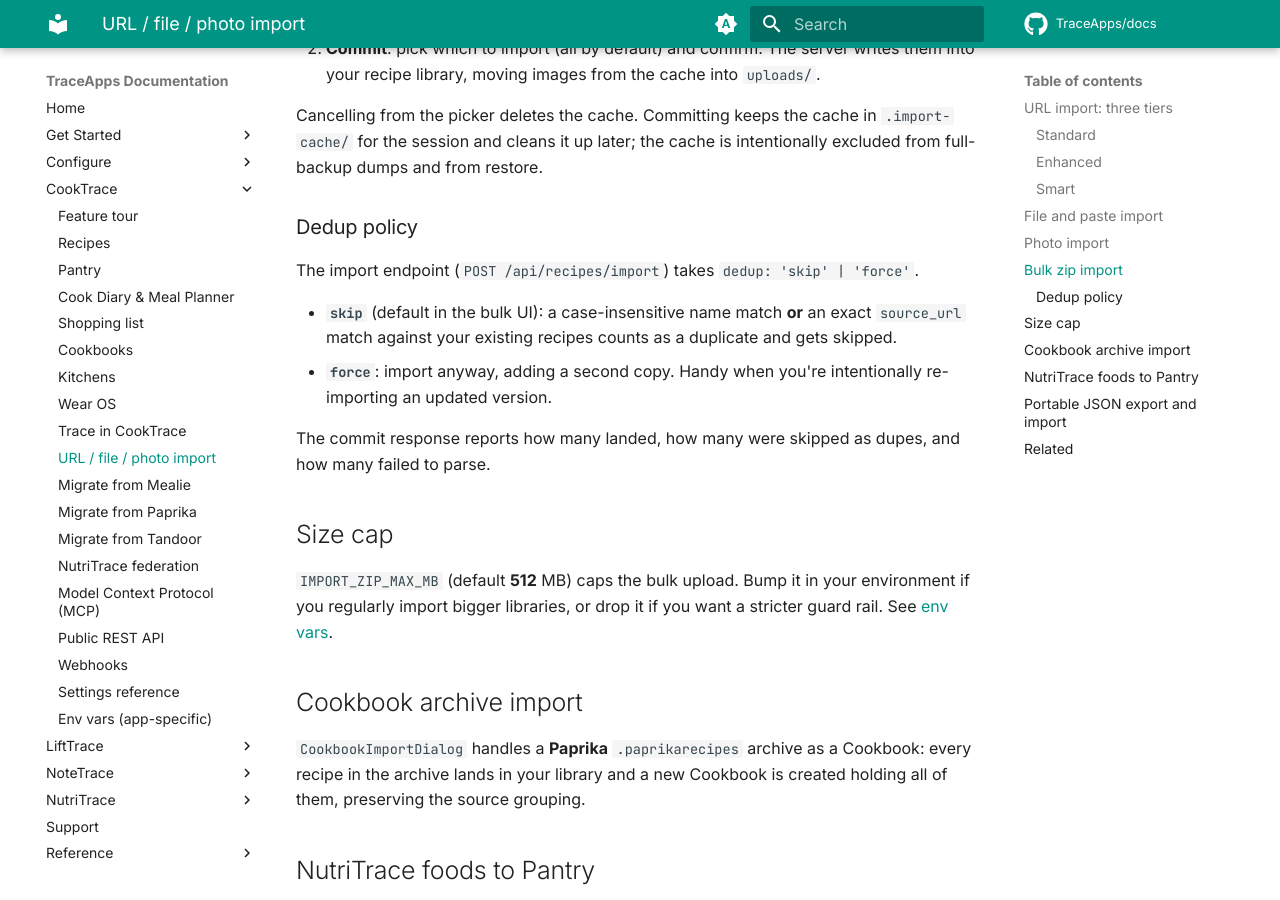
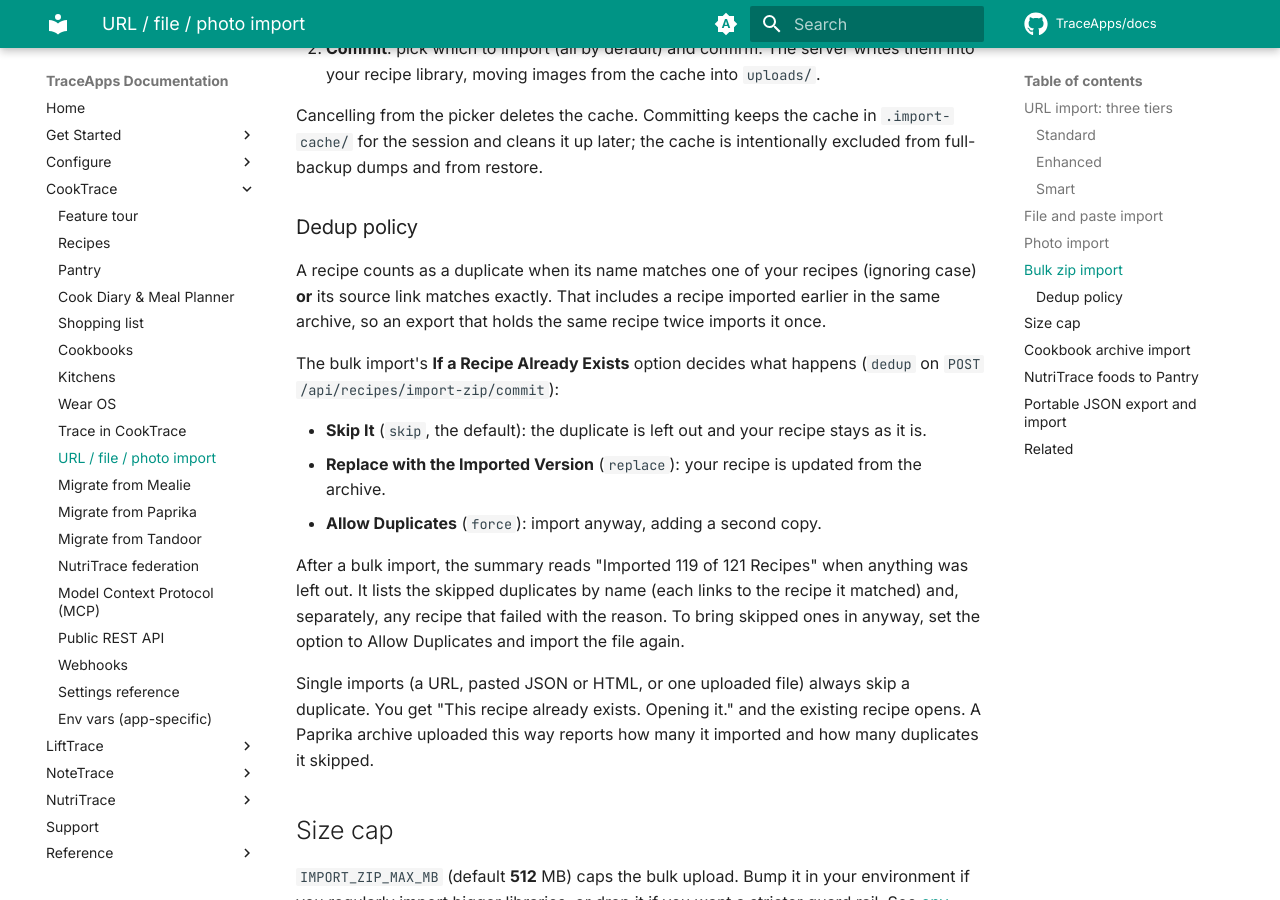
Before and after one commit to TraceApps/docs, an MkDocs documentation site: the page built from docs/cooktrace/import.md, in a window 1280 px wide and 900 px high, scrolled down 2510 px. Built offline with MkDocs 1.6.1 and Material for MkDocs 9.7.7, drawn with Linux system fonts in a browser that asks for light colours; comment, search, counter and statistics services are not loaded.

Commit message:
CookTrace import: duplicates are listed after an import; options and single-import behavior

```diff
--- a/docs/cooktrace/import.md
+++ b/docs/cooktrace/import.md
@@ -73,12 +73,17 @@ Cancelling from the picker deletes the cache. Committing keeps the cache in `.im
 
 ### Dedup policy
 
-The import endpoint (`POST /api/recipes/import`) takes `dedup: 'skip' | 'force'`.
+A recipe counts as a duplicate when its name matches one of your recipes (ignoring case) **or** its source link matches exactly. That includes a recipe imported earlier in the same archive, so an export that holds the same recipe twice imports it once.
 
-- **`skip`** (default in the bulk UI): a case-insensitive name match **or** an exact `source_url` match against your existing recipes counts as a duplicate and gets skipped.
-- **`force`**: import anyway, adding a second copy. Handy when you're intentionally re-importing an updated version.
+The bulk import's **If a Recipe Already Exists** option decides what happens (`dedup` on `POST /api/recipes/import-zip/commit`):
 
-The commit response reports how many landed, how many were skipped as dupes, and how many failed to parse.
+- **Skip It** (`skip`, the default): the duplicate is left out and your recipe stays as it is.
+- **Replace with the Imported Version** (`replace`): your recipe is updated from the archive.
+- **Allow Duplicates** (`force`): import anyway, adding a second copy.
+
+After a bulk import, the summary reads "Imported 119 of 121 Recipes" when anything was left out. It lists the skipped duplicates by name (each links to the recipe it matched) and, separately, any recipe that failed with the reason. To bring skipped ones in anyway, set the option to Allow Duplicates and import the file again.
+
+Single imports (a URL, pasted JSON or HTML, or one uploaded file) always skip a duplicate. You get "This recipe already exists. Opening it." and the existing recipe opens. A Paprika archive uploaded this way reports how many it imported and how many duplicates it skipped.
 
 ## Size cap
 
```
Also changed, not shown: docs/cooktrace/migrate-mealie.md (+1 -1 lines), docs/cooktrace/migrate-tandoor.md (+1 -1 lines).
